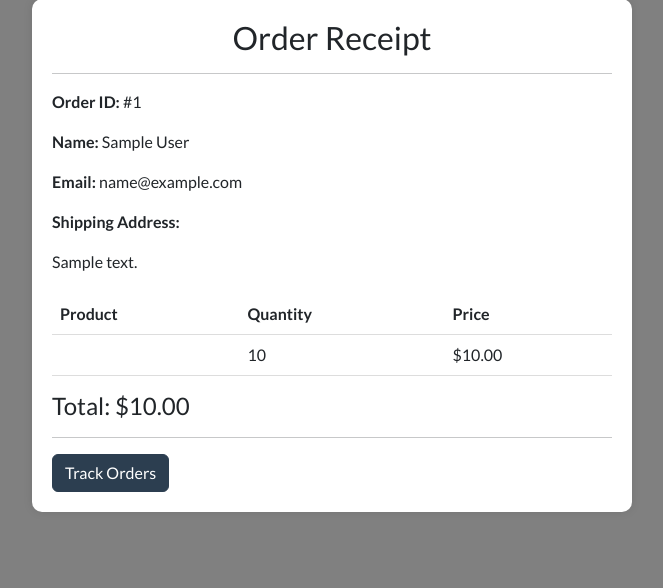
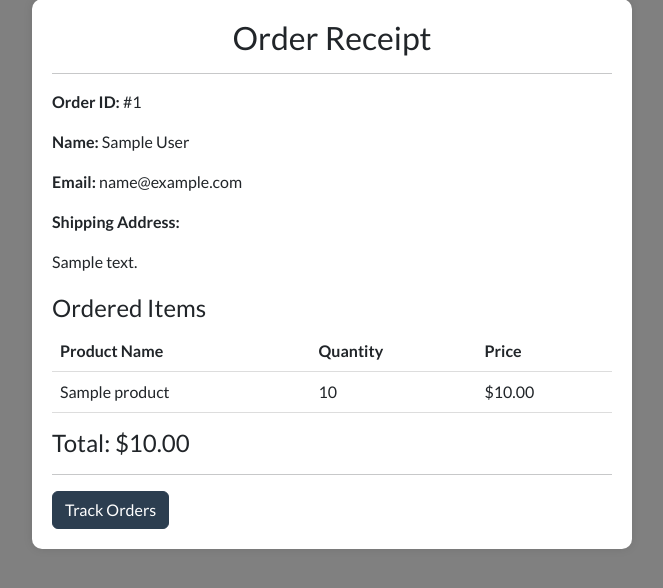
Before and after one commit to aryankumar-nci/Scalable-Cloud-Programming-Project, a Django app: page /payment/order-receipt/1/ in a window 1280 px wide. Shown: the part 121-709 px from the top of the page, without its empty margins (308-971 px from the left). Run offline with Django 5.2, Linux system fonts and the light colour scheme; tables that the repository leaves empty hold one stand-in row (values such as "Sample post"); some libraries are stand-ins or nearby versions.

Commit message:
order-recipt working ok with product name

```diff
--- a/ecommerce/payment/templates/payment/order-receipt.html
+++ b/ecommerce/payment/templates/payment/order-receipt.html
@@ -21,15 +21,16 @@
             <p><strong>Shipping Address:</strong><br>{{ order.shipping_address|linebreaks }}</p>
         </div>
 
+        <h4>Ordered Items</h4>
         <table class="order-items" width="100%">
             <tr>
-                <th>Product</th>
+                <th>Product Name</th>
                 <th>Quantity</th>
                 <th>Price</th>
             </tr>
             {% for item in order_items %}
             <tr>
-                <td>{{ item.product.name }}</td>
+                <td>{{ item.Product.title }}</td>  <!-- Correct way to get Product Name -->
                 <td>{{ item.quantity }}</td>
                 <td>${{ item.price }}</td>
             </tr>
```
